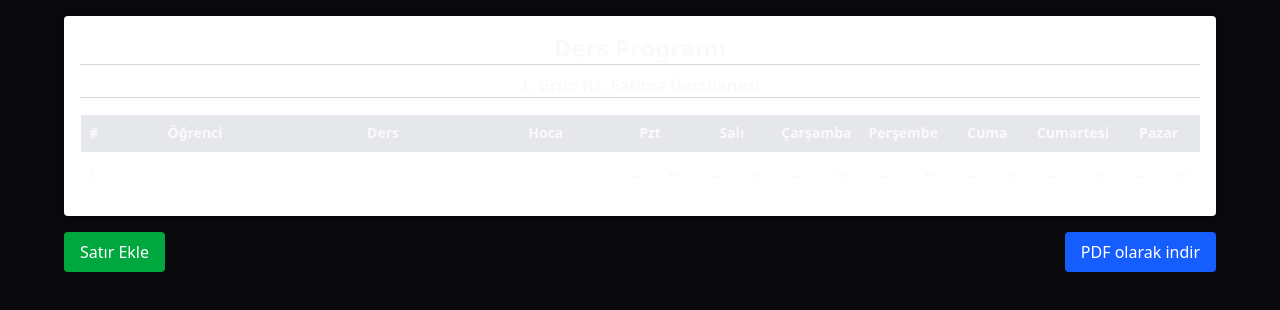
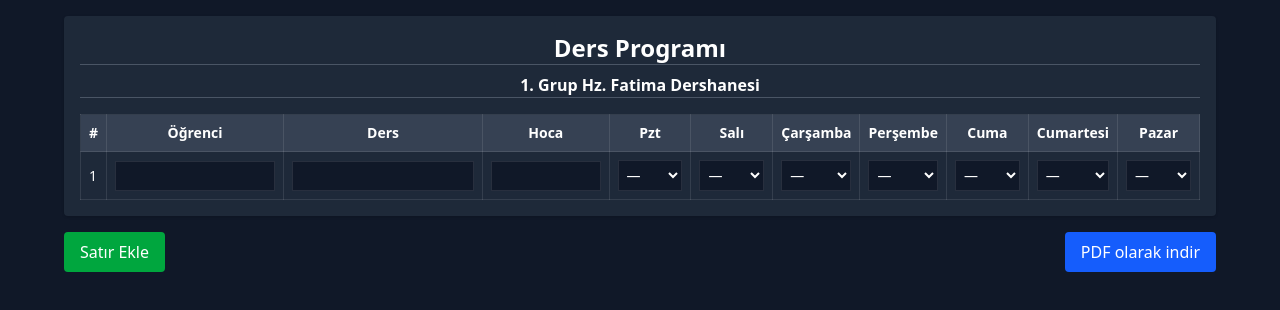
Before and after one commit to tigerkaplan/timetable-project, a Next.js app: page / in a window 1280 px wide. Shown: the top 310 px of the page. Built offline with nearby package versions, Linux system fonts and the light colour scheme.

Commit message:
dark mode

```diff
--- a/app/page.tsx
+++ b/app/page.tsx
@@ -41,24 +41,24 @@ const Timetable = () => {
   };
 
   return (
-    <div className="p-4">
-      <div ref={tableRef} className="bg-white p-4 rounded shadow max-w-6xl mx-auto">
+    <div className="p-4 bg-white dark:bg-gray-900 min-h-screen transition-colors duration-300">
+      <div ref={tableRef} className="bg-white dark:bg-gray-800 p-4 rounded shadow max-w-6xl mx-auto">
         <input
           type="text"
           value={pageTitle}
           onChange={(e) => setPageTitle(e.target.value)}
-          className="text-2xl font-bold mb-2 w-full text-center border-b border-gray-300"
+          className="text-2xl font-bold mb-2 w-full text-center border-b border-gray-300 dark:border-gray-600 bg-transparent text-black dark:text-white"
           data-testid="page-title"
         />
         <input
           type="text"
           value={groupTitle}
           onChange={(e) => setGroupTitle(e.target.value)}
-          className="mb-4 font-semibold w-full text-center border-b border-gray-300"
+          className="mb-4 font-semibold w-full text-center border-b border-gray-300 dark:border-gray-600 bg-transparent text-black dark:text-white"
           data-testid="group-title"
         />
-        <table className="w-full border border-collapse text-sm">
-          <thead className="bg-gray-200">
+        <table className="w-full border border-collapse text-sm text-black dark:text-white">
+          <thead className="bg-gray-200 dark:bg-gray-700">
             <tr>
               <th className="border p-2">#</th>
               <th className="border p-2">Öğrenci</th>
@@ -82,7 +82,7 @@ const Timetable = () => {
                     list="student-list"
                     value={row.student}
                     onChange={(e) => updateRow(i, 'student', e.target.value)}
-                    className="w-full border p-1 min-w-[10rem]"
+                    className="w-full border p-1 min-w-[10rem] bg-white dark:bg-gray-900 text-black dark:text-white"
                     data-testid="student-input"
                   />
                 </td>
@@ -91,7 +91,7 @@ const Timetable = () => {
                     list="lesson-list"
                     value={row.lessons}
                     onChange={(e) => updateRow(i, 'lessons', e.target.value)}
-                    className="w-full border p-1 min-w-[10rem]"
+                    className="w-full border p-1 min-w-[10rem] bg-white dark:bg-gray-900 text-black dark:text-white"
                   />
                 </td>
                 <td className="border p-2">
@@ -99,7 +99,7 @@ const Timetable = () => {
                     list="teacher-list"
                     value={row.teacher}
                     onChange={(e) => updateRow(i, 'teacher', e.target.value)}
-                    className="w-full border p-1"
+                    className="w-full border p-1 bg-white dark:bg-gray-900 text-black dark:text-white"
                   />
                 </td>
                 {['mon', 'tue', 'wed', 'thu', 'fri', 'sat', 'sun'].map((day) => (
@@ -107,7 +107,7 @@ const Timetable = () => {
                     <select
                       value={row[day as keyof typeof row]}
                       onChange={(e) => updateRow(i, day, e.target.value)}
-                      className="w-full border p-1 min-w-[4rem]"
+                      className="w-full border p-1 min-w-[4rem] bg-white dark:bg-gray-900 text-black dark:text-white"
                       data-testid={`select-${day}-${i}`}
                     >
                       {hours.map((h) => (
@@ -147,12 +147,11 @@ const Timetable = () => {
         </button>
 
         <button
-  onClick={() => handlePrint()}
-  className="bg-blue-600 text-white px-4 py-2 rounded hover:bg-blue-700"
->
-  PDF olarak indir
-</button>
-
+          onClick={() => handlePrint()}
+          className="bg-blue-600 text-white px-4 py-2 rounded hover:bg-blue-700"
+        >
+          PDF olarak indir
+        </button>
       </div>
     </div>
   );
```
